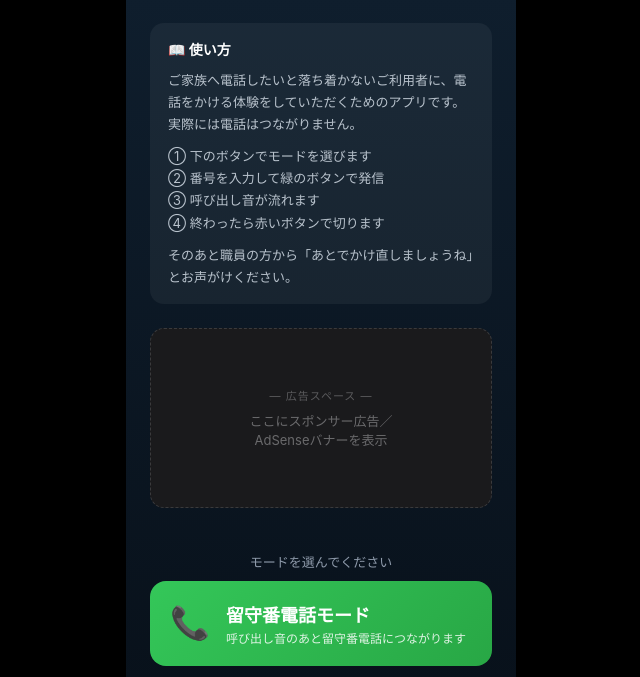
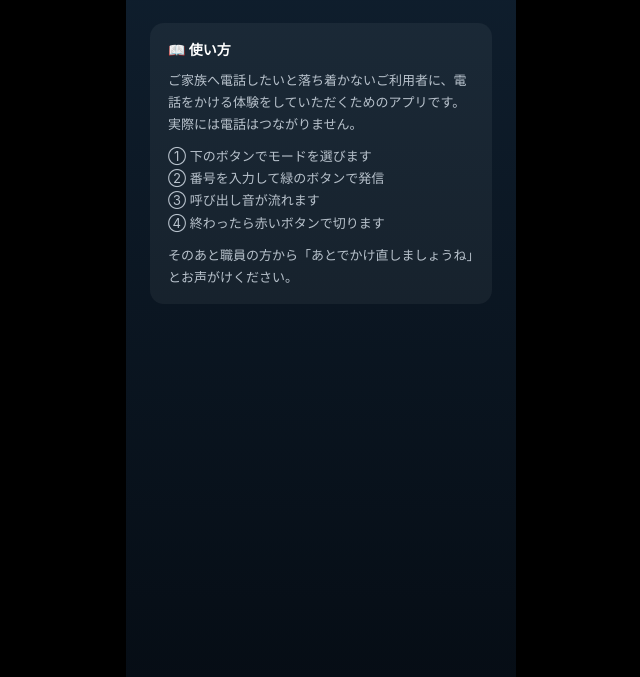
Before and after one commit to nakaiya1313/bug-free-computing-machine, a plain HTML site: page index.html in a window 1280 px wide. Shown: the part 115-792 px from the top of the page, without its empty margins (319-959 px from the left). Drawn offline with Linux system fonts and the light colour scheme.

Commit message:
Update index.html

```diff
--- a/index.html
+++ b/index.html
@@ -139,9 +139,9 @@
     </div>
 
     <!-- 広告枠：ここにGoogle AdSenseコードやスポンサーバナーを入れる -->
-    <div class="ad-slot" id="adSlot">
-      <div class="ad-label">— 広告スペース —</div>
-      <div>ここにスポンサー広告／<br>AdSenseバナーを表示</div>
+    <!-- admax -->
+<script src="https://adm.shinobi.jp/s/d93c952020fbd71b15ac68b2023f5d0c"></script>
+<!-- admax -->
     </div>
 
     <div class="mode-prompt">モードを選んでください</div>
```
